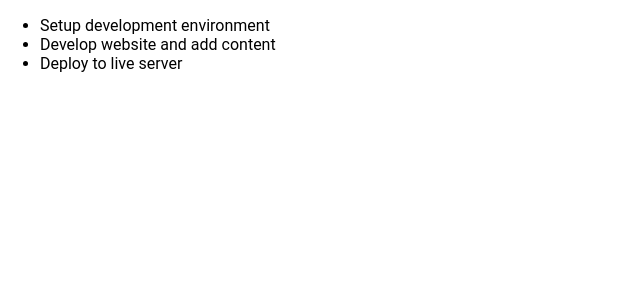
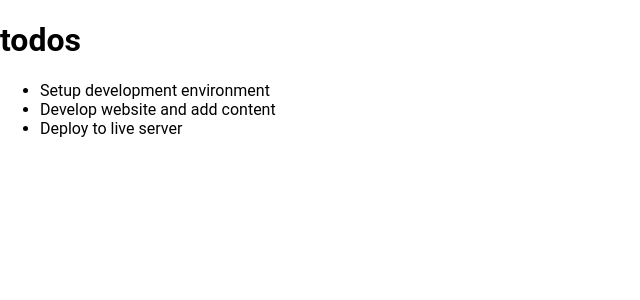
Before and after one commit to ndorrh/Math_Magicians, a React (Create React App) app: page / in a window 1280 px wide. Shown: the top 300 px of the page, without its empty margins (0-640 px from the left). Built offline with nearby package versions, Linux system fonts and the light colour scheme.

Commit message:
Add Header component and modify TodoContainer component

```diff
--- /dev/null
+++ b/src/components/Header.js
@@ -0,0 +1,9 @@
+import React from 'react';
+
+const Header = () => (
+  <header>
+    <h1>todos</h1>
+  </header>
+);
+
+export default Header;
--- a/src/components/TodoContainer.js
+++ b/src/components/TodoContainer.js
@@ -1,5 +1,6 @@
 import React from 'react';
 import { TodosList } from './TodosList';
+import Header from './Header';
 
 // eslint-disable-next-line react/prefer-stateless-function
 class TodoContainer extends React.Component {
@@ -31,6 +32,7 @@ class TodoContainer extends React.Component {
     const { todos } = this.state;
     return (
       <div>
+        <Header />
         <TodosList todos={todos} />
       </div>
     );
```
